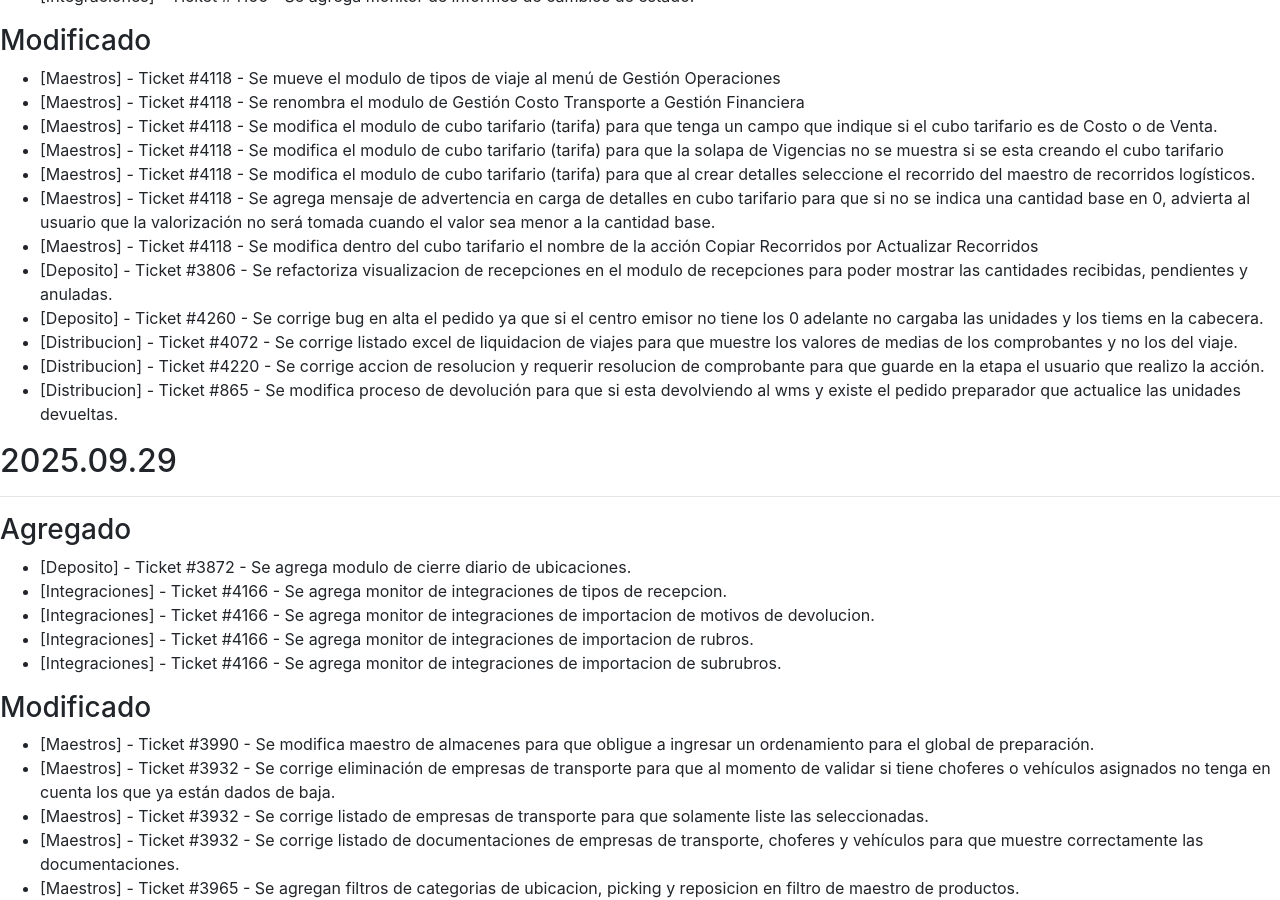
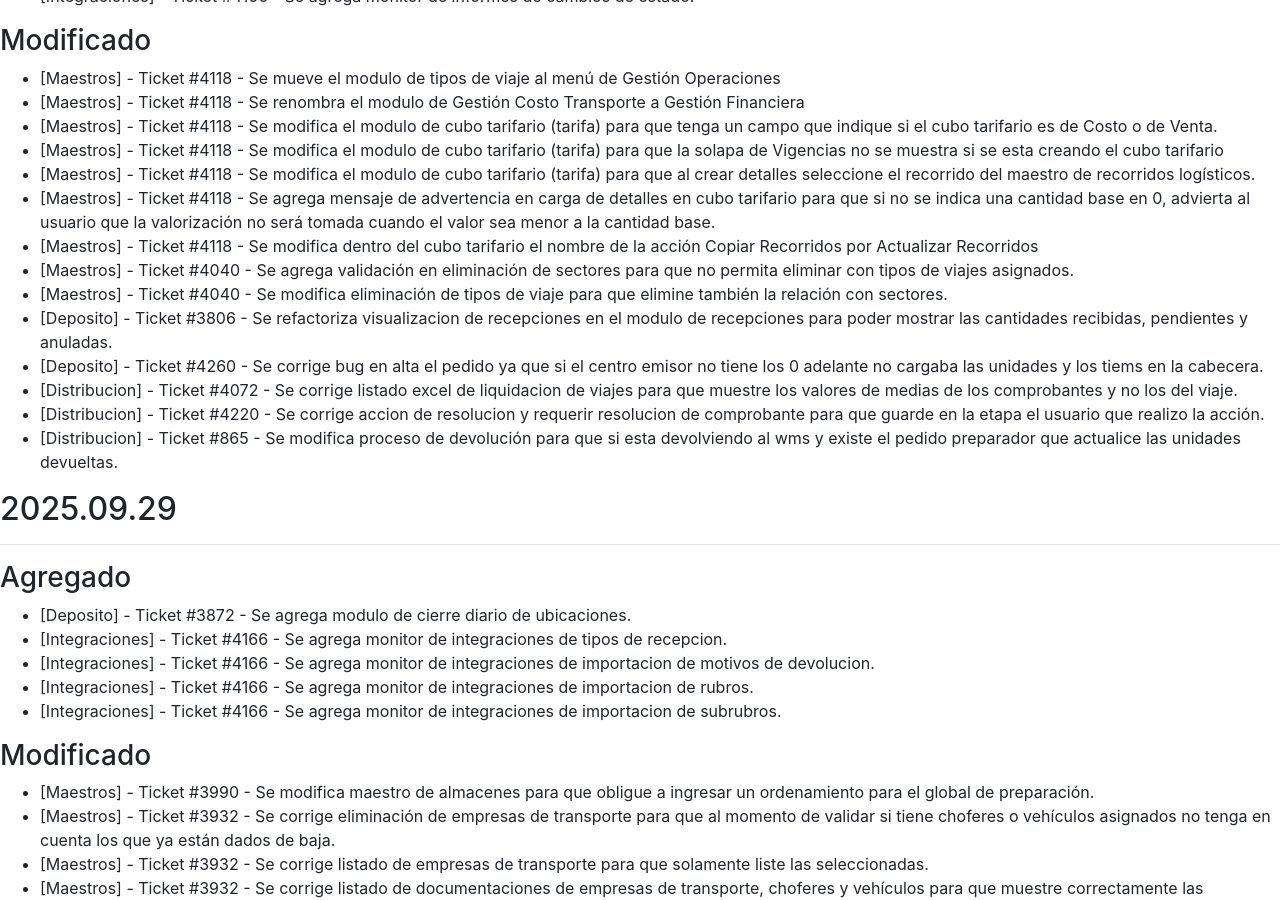
Before and after one commit to brainsys-arsaad/versionado, a Jekyll site: the page built from registro-cambios.markdown, in a window 1280 px wide and 900 px high, scrolled down 546 px. Built offline with Jekyll 4.4.1, drawn with Linux system fonts in a browser that asks for light colours.

Commit message:
Update registro-cambios.markdown

```diff
--- a/registro-cambios.markdown
+++ b/registro-cambios.markdown
@@ -138,6 +138,8 @@ El formato esta basado en [Keep a Changelog](https://keepachangelog.com/es-ES/1.
 - [Maestros] - Ticket #4118 - Se modifica el modulo de cubo tarifario (tarifa) para que al crear detalles seleccione el recorrido del maestro de recorridos logísticos.
 - [Maestros] - Ticket #4118 - Se agrega mensaje de advertencia en carga de detalles en cubo tarifario para que si no se indica una cantidad base en 0, advierta al usuario que la valorización no será tomada cuando el valor sea menor a la cantidad base.
 - [Maestros] - Ticket #4118 - Se modifica dentro del cubo tarifario el nombre de la acción Copiar Recorridos por Actualizar Recorridos
+- [Maestros] - Ticket #4040 - Se agrega validación en eliminación de sectores para que no permita eliminar con tipos de viajes asignados.
+- [Maestros] - Ticket #4040 - Se modifica eliminación de tipos de viaje para que elimine también la relación con sectores.
 - [Deposito] - Ticket #3806 - Se refactoriza visualizacion de recepciones en el modulo de recepciones para poder mostrar las cantidades recibidas, pendientes y anuladas.
 - [Deposito] - Ticket #4260 - Se corrige bug en alta el pedido ya que si el centro emisor no tiene los 0 adelante no cargaba las unidades y los tiems en la cabecera.
 - [Distribucion] - Ticket #4072 - Se corrige listado excel de liquidacion de viajes para que muestre los valores de medias de los comprobantes y no los del viaje.
```
